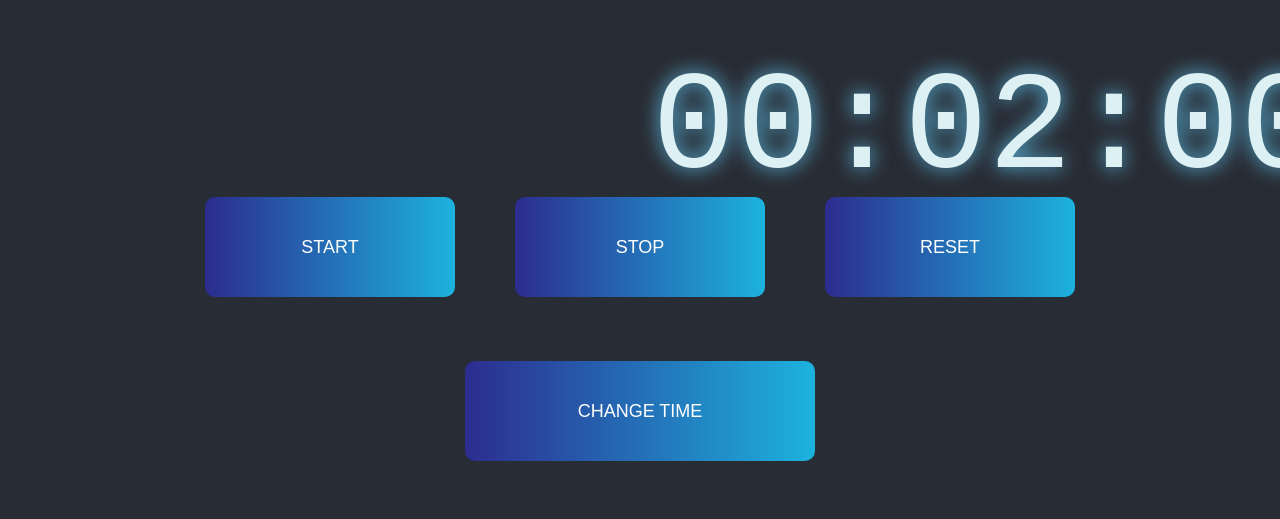
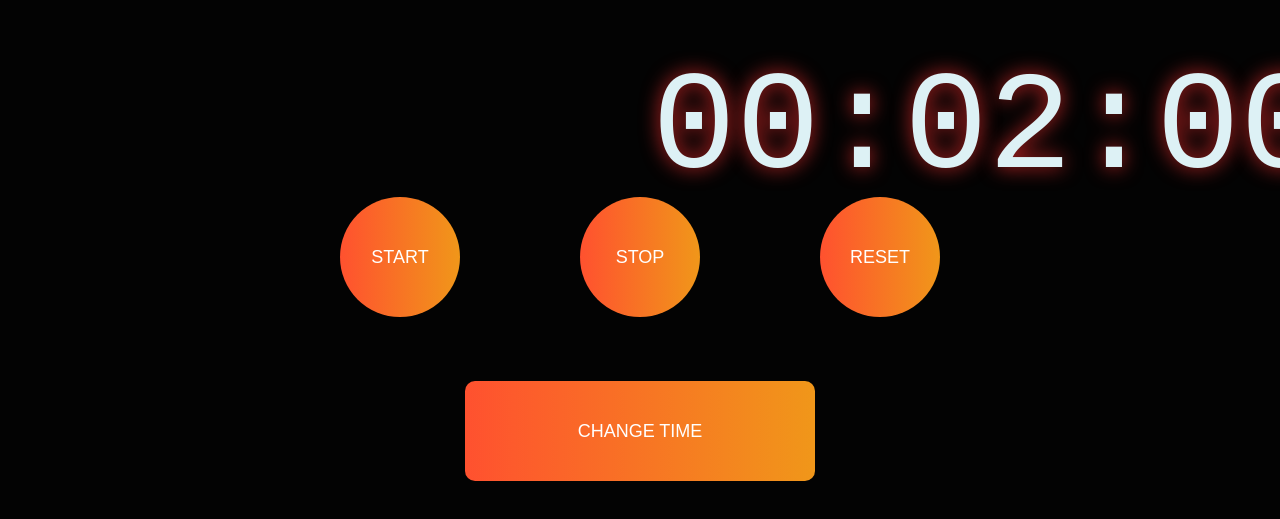
Before and after one commit to sepehr455/Syndrex, a React (Create React App) app: page /timer in a window 1280 px wide. Shown: the part 187-706 px from the top of the page. Built offline with nearby package versions, Linux system fonts and the light colour scheme.

Commit message:
added the change time button without the functionality

```diff
--- a/src/Pages/Timer.js
+++ b/src/Pages/Timer.js
@@ -18,9 +18,17 @@ export default function Timer() {
 
     const handleStart = () => {
         setStatus(STATUS.STARTED)
+        document.querySelector('.start-button').setAttribute("disabled", "true")
+        document.querySelector('.stop-button').removeAttribute("disabled")
     }
     const handleStop = () => {
         setStatus(STATUS.STOPPED)
+        if (!!document.querySelector('#counter')){
+            document.querySelector('#counter').remove()
+        }
+        document.querySelector('.stop-button').setAttribute("disabled", "true")
+        document.querySelector('.start-button').removeAttribute("disabled")
+        document.querySelector('.pause-button').remove()
     }
     const handleReset = () => {
         setStatus(STATUS.STOPPED)
@@ -40,14 +48,14 @@ export default function Timer() {
     return (
         <div className="timer_div">
 
-            <div className= "timer_nums">
+            <div className= "timer_nums counter">
                 {twoDigits(hoursToDisplay)}:{twoDigits(minutesToDisplay)}:
                 {twoDigits(secondsToDisplay)}
             </div>
-            <button onClick={handleStart} type="button" className="timer__buttons">
+            <button onClick={handleStart} type="button" className="timer__buttons start-button">
                 Start
             </button>
-            <button onClick={handleStop} type="button" className="timer__buttons">
+            <button onClick={handleStop} type="button" className="timer__buttons stop-button">
                 Stop
             </button>
             <button onClick={handleReset} type="button" className="timer__buttons">
--- a/src/Styles/App.css
+++ b/src/Styles/App.css
@@ -10,7 +10,7 @@
 }
 
 .App-header {
-  background-color: #282c34;
+  background-color: #030303;
   min-height: 100vh;
   display: flex;
   flex-direction: column;
@@ -26,7 +26,7 @@
 
 
 .btn-grad {
-  background-image: linear-gradient(to right, #2c2c8f 0%, #1CB5E0  51%, #7272d0 100%);
+  background-image: linear-gradient(to right, #FF512F 0%, #F09819  51%, #FF512F  100%);
   margin: 100px;
   padding: 15px 45px;
   text-align: center;
@@ -60,23 +60,22 @@
 }
 
 .timer__buttons{
-  background-image: linear-gradient(to right, #2c2c8f 0%, #1CB5E0  51%, #7272d0 100%);
+  background-image: linear-gradient(to right, #FF512F 0%, #F09819  51%, #FF512F  100%);
   text-align: center;
   text-transform: uppercase;
-  height: 100px;
-  width: 250px;
+  height: 120px;
+  width: 120px;
   transition: 0.5s;
   background-size: 200% auto;
   color: white;
-  border-radius: 10px;
-  border:none;
+  border-radius: 50%;
+  border: none;
   position:relative;
   margin-top:30%;
-  margin-left: 30px;
-  margin-right: 30px;
+  margin-left: 60px;
+  margin-right: 60px;
+}
 
-
-}
 .timer__buttons:hover {
   background-position: right center; /* change the direction of the change here */
   color: #fff;
@@ -86,7 +85,7 @@
 .timer_div{
   width: 100vw;
   min-height: 100vh;
-  background-color: #282c34;
+  background-color: #030303;
   font-family: sans-serif;
   text-align: center;
   font-size: 18px;
@@ -100,7 +99,7 @@
   position:absolute;
   margin: 15% 39.5rem 0;
   color: #ddf1f5;
-  text-shadow: 0 0 20px rgb(94, 191, 231),  0 0 20px rgba(10, 175, 230, 0);
+  text-shadow: 0 0 20px rgb(203, 39, 39),  0 0 20px rgba(10, 175, 230, 0);
 }
 
 .bottom_div{
@@ -109,7 +108,7 @@
 }
 
 .choose_timer{
-  background-image: linear-gradient(to right, #2c2c8f 0%, #1CB5E0  51%, #7272d0 100%);
+  background-image: linear-gradient(to right, #FF512F 0%, #F09819  51%, #FF512F  100%);
   text-align: center;
   text-transform: uppercase;
   height: 100px;
```
